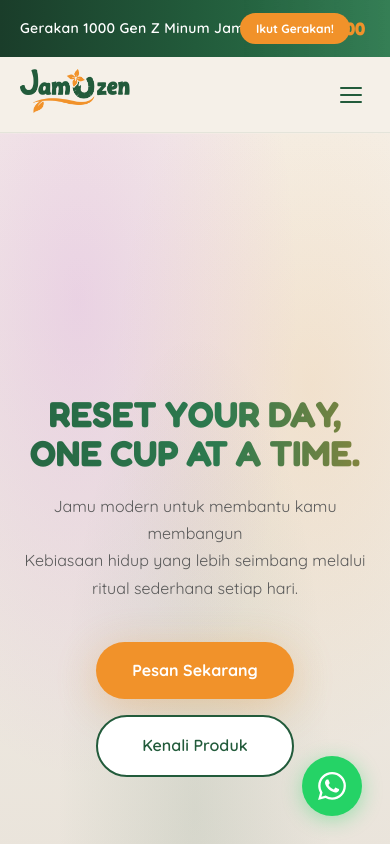
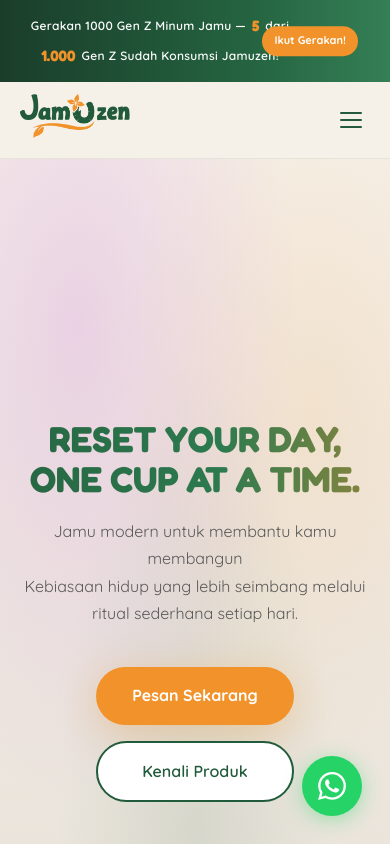
Before and after one commit to GregoriusPeitra/JamuzenLandingPage, a plain HTML site: page index.html in a window 390 px wide. Shown: the top 844 px of the page. Drawn offline with Linux system fonts and the light colour scheme.

Commit message:
Update index.html

```diff
--- a/index.html
+++ b/index.html
@@ -171,13 +171,33 @@
 
     @media (max-width: 600px) {
       .campaign-banner .campaign-progress-bar { display: none; }
-      .campaign-banner .campaign-inner { gap: 8px; }
-      .campaign-banner .campaign-text-group { gap: 6px; }
+      .campaign-banner .campaign-inner {
+        gap: 8px;
+        flex-wrap: wrap;
+        justify-content: center;
+        padding-right: 80px;
+      }
+      .campaign-banner .campaign-text-group {
+        gap: 6px;
+        flex-wrap: wrap;
+        justify-content: center;
+      }
+      .campaign-banner .campaign-cta {
+        position: absolute;
+        right: 12px;
+        top: 50%;
+        transform: translateY(-50%);
+        padding: 6px 12px;
+        font-size: 11px;
+      }
+      .campaign-banner .campaign-text { font-size: 12px; }
+      .campaign-banner .campaign-count,
+      .campaign-banner .campaign-target { font-size: 15px; }
     }
 
     @media (max-width: 480px) {
       .campaign-banner .campaign-emoji { display: none; }
-      .campaign-banner .campaign-inner { font-size: 12px; }
+      .campaign-banner .campaign-inner { font-size: 12px; padding-right: 70px; }
     }
 
     html { scroll-behavior: smooth; }
```
